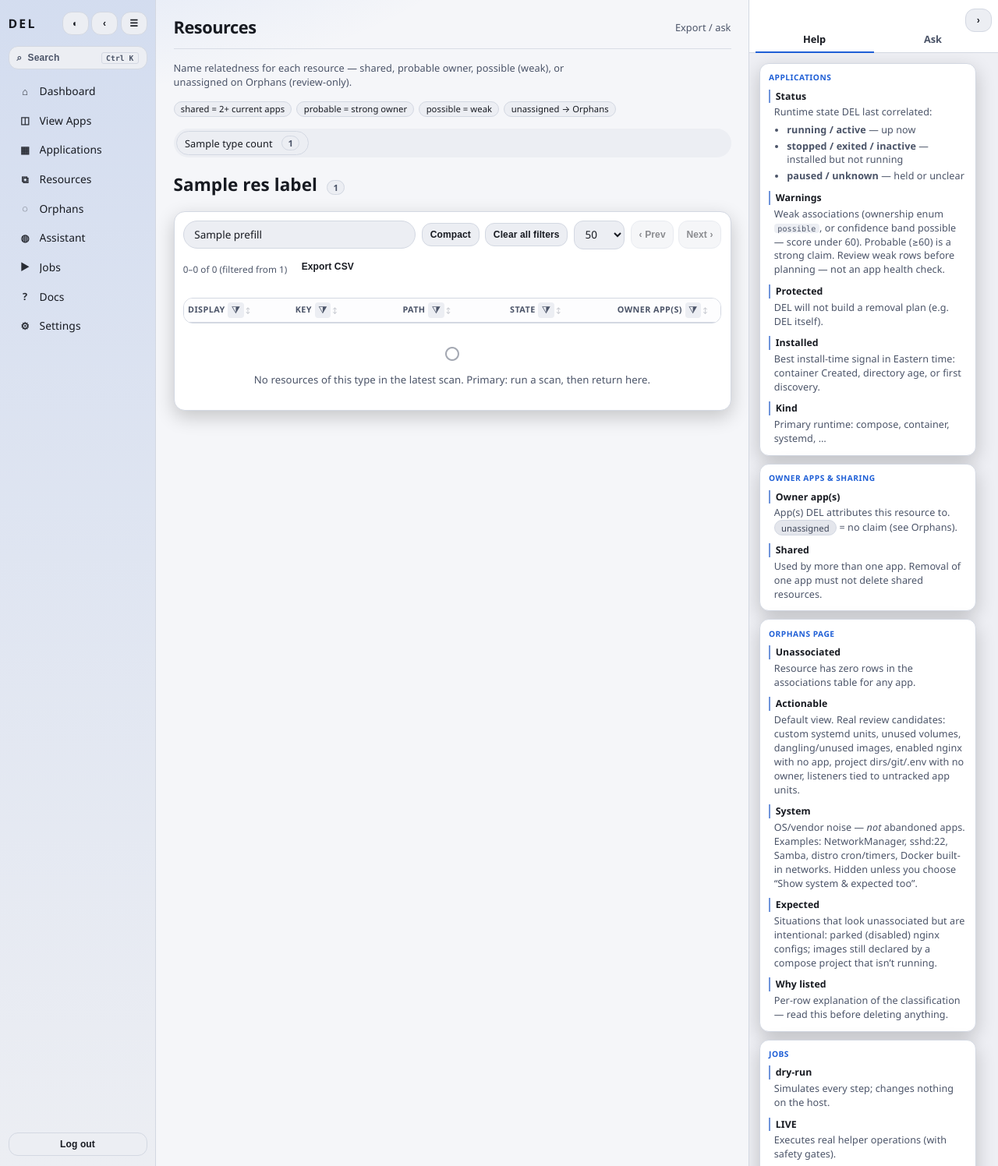
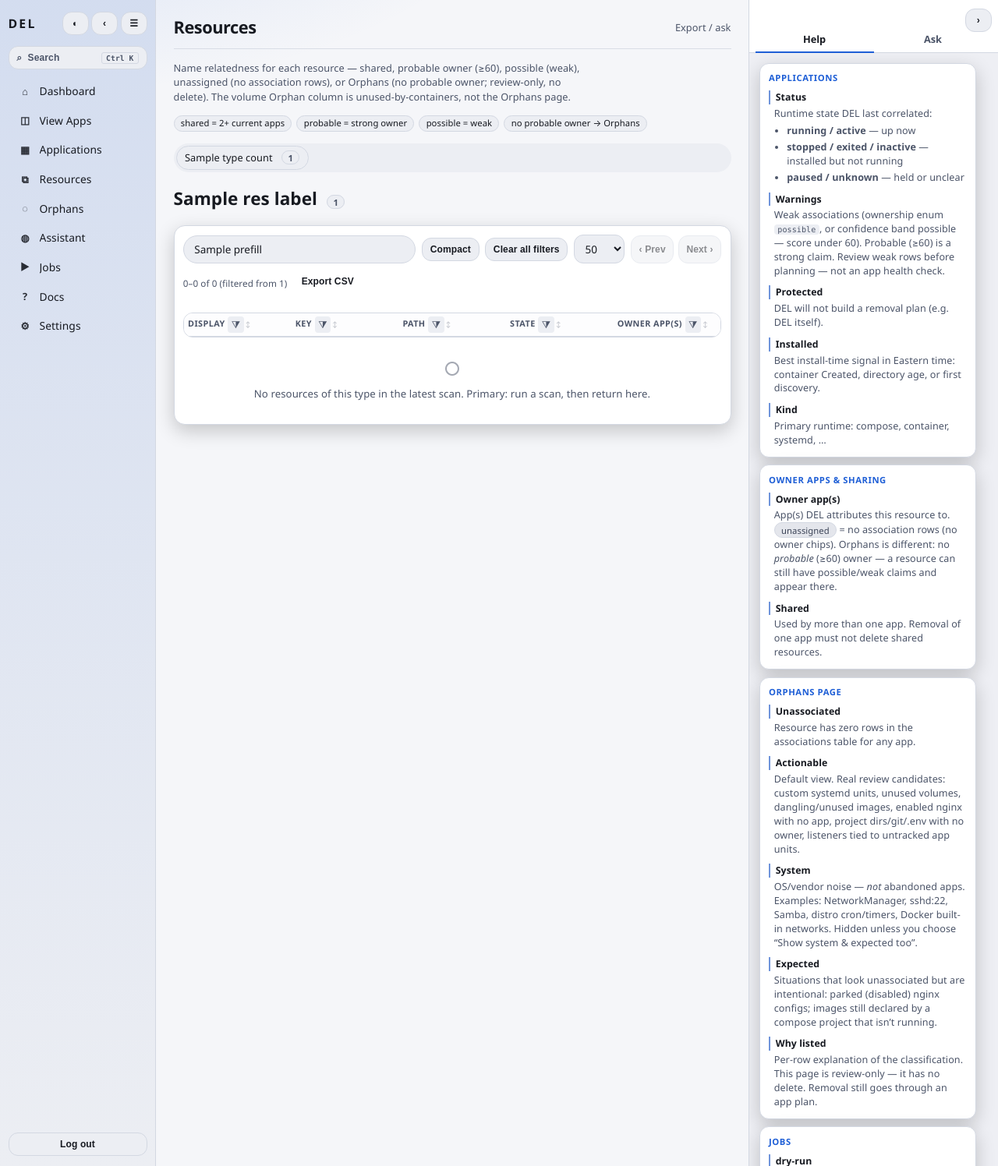
Before and after one commit to adminbjkai/del, a FastAPI app: template backend/del_app/web/templates/resources.html in a window 1280 px wide. Shown: the whole page at 78% size. Run offline with FastAPI, Linux system fonts and the light colour scheme; the template is opened without the code that fills it: most values are stand-ins (such as "Sample title", 1, 10 or a date in 2020); lists and menus that the app fills with data are empty; some libraries are stand-ins or nearby versions.

Commit message:
Loop 2: collapse duplicate panel CSS and unmix unassigned vs Orphans.
One panel/card rule. Readable badge type. Unassigned = no association
rows; Orphans = no probable owner. Glossary and Fern match.

```diff
--- a/backend/del_app/web/static/app.css
+++ b/backend/del_app/web/static/app.css
@@ -415,7 +415,7 @@ a:hover { color: var(--accent-hover); text-decoration: underline; }
 .glossary-section.is-hidden { display: none !important; }
 .glossary-section h3 {
   margin: 0 0 0.5rem;
-  font-size: 0.68rem;
+  font-size: var(--text-xs);
   text-transform: uppercase;
   letter-spacing: 0.05em;
   color: var(--accent);
--- a/backend/del_app/web/templates/_glossary.html
+++ b/backend/del_app/web/templates/_glossary.html
@@ -47,7 +47,7 @@
     <h3>Owner apps &amp; sharing</h3>
     <dl class="glossary-dl">
       <dt>Owner app(s)</dt>
-      <dd>App(s) DEL attributes this resource to. <span class="badge badge-grey">unassigned</span> = no claim (see Orphans).</dd>
+      <dd>App(s) DEL attributes this resource to. <span class="badge badge-grey">unassigned</span> = no association rows (no owner chips). Orphans is different: no <em>probable</em> (≥60) owner — a resource can still have possible/weak claims and appear there.</dd>
       <dt>Shared</dt>
       <dd>Used by more than one app. Removal of one app must not delete shared resources.</dd>
     </dl>
@@ -140,7 +140,7 @@
         nginx configs; images still declared by a compose project that isn’t running.
       </dd>
       <dt>Why listed</dt>
-      <dd>Per-row explanation of the classification — read this before deleting anything.</dd>
+      <dd>Per-row explanation of the classification. This page is review-only — it has no delete. Removal still goes through an app plan.</dd>
     </dl>
   </section>
 
--- a/backend/del_app/web/templates/_macros.html
+++ b/backend/del_app/web/templates/_macros.html
@@ -8,7 +8,7 @@
       {% if r.get('shared') %}<span class="badge badge-amber" title="Shared: more than one current app. Do not delete with a single app.">shared</span>{% endif %}
     </span>
   {% else %}
-    <a class="chip owner-chip owner-chip-unassigned" href="/orphans" title="No probable current owner — review on Orphans">unassigned</a>
+    <a class="chip owner-chip owner-chip-unassigned" href="/orphans" title="No association rows — not the same as Orphans (no probable owner). Review on Orphans if there is also no probable owner.">unassigned</a>
   {% endif %}
 {%- endmacro %}
 
--- a/backend/del_app/web/templates/app_detail.html
+++ b/backend/del_app/web/templates/app_detail.html
@@ -15,12 +15,12 @@
 <p class="muted">slug: {{ app.get('slug') }} · status: {{ app.get('status') }}
   {% if app.get('protected') %}<span class="badge badge-blue">protected</span>{% endif %}
 </p>
-<p class="page-lede">Name relatedness for this app’s resources — shared, probable owner, or possible (weak); unassigned is review-only on Orphans.</p>
+<p class="page-lede">Name relatedness for this app’s resources — shared, probable owner (≥60), or possible (weak). Unassigned chips mean no association rows. Orphans is no probable owner (review-only, no delete).</p>
 <div class="legend-row" aria-label="How rows relate">
   <span class="chip" title="More than one current application owns it">shared = 2+ current apps</span>
   <span class="chip" title="Confidence ≥ 60 counts as an owner">probable = strong owner</span>
   <span class="chip" title="Confidence 30–59; review, do not treat as owner">possible = weak</span>
-  <span class="chip" title="No probable current owner; review-only page">unassigned → Orphans</span>
+  <span class="chip" title="No probable (≥60) current owner; review-only, no delete. Unassigned chips are no association rows.">no probable owner → Orphans</span>
 </div>
 
 <div class="action-bar">
--- a/backend/del_app/web/templates/apps.html
+++ b/backend/del_app/web/templates/apps.html
@@ -15,12 +15,12 @@
     <button type="button" class="btn btn-sm btn-ghost" data-export-table="apps-table" title="Export the currently filtered rows as CSV">Export CSV</button>
   </div>
 </div>
-<p class="page-lede">Open an app to see name relatedness — shared, probable owner, possible (weak), or unassigned on Orphans (review-only).</p>
+<p class="page-lede">Open an app to see name relatedness — shared, probable owner (≥60), possible (weak), unassigned (no association rows), or Orphans (no probable owner; review-only, no delete).</p>
 <div class="legend-row" aria-label="How rows relate">
   <span class="chip" title="More than one current application owns it">shared = 2+ current apps</span>
   <span class="chip" title="Confidence ≥ 60 counts as an owner">probable = strong owner</span>
   <span class="chip" title="Confidence 30–59; review, do not treat as owner">possible = weak</span>
-  <span class="chip" title="No probable current owner; review-only page">unassigned → Orphans</span>
+  <span class="chip" title="No probable (≥60) current owner; review-only, no delete. Unassigned chips are no association rows.">no probable owner → Orphans</span>
 </div>
 
 <table id="apps-table" class="table" data-enhanced data-empty="No applications in this view. Primary: run a scan. Secondary: Show removed too for history, or clear filters." data-search-placeholder="Filter apps…"{% if search %} data-prefill="{{ search }}"{% endif %}>
--- a/backend/del_app/web/templates/dashboard.html
+++ b/backend/del_app/web/templates/dashboard.html
@@ -26,7 +26,7 @@
   <span class="chip" title="More than one current application owns it">shared = 2+ current apps</span>
   <span class="chip" title="Confidence ≥ 60 counts as an owner">probable = strong owner</span>
   <span class="chip" title="Confidence 30–59; review, do not treat as owner">possible = weak</span>
-  <span class="chip" title="No probable current owner; review-only page">unassigned → Orphans</span>
+  <span class="chip" title="No probable (≥60) current owner; review-only, no delete. Unassigned chips are no association rows.">no probable owner → Orphans</span>
   <span class="chip" title="Ask cannot plan or delete">Ask = read-only</span>
 </div>
 
--- a/backend/del_app/web/templates/orphans.html
+++ b/backend/del_app/web/templates/orphans.html
@@ -18,12 +18,12 @@
   </div>
 </div>
 
-<p class="page-lede">Name relatedness here is unassigned only — review-only; shared and probable owners live on Apps and Resources.</p>
+<p class="page-lede">Name relatedness here is no probable owner (≥60) — review-only, no delete. Possible/weak claims may still exist. Shared and probable owners live on Apps and Resources. Unassigned chips mean no association rows, which is stricter than this page.</p>
 <div class="legend-row" aria-label="How rows relate">
   <span class="chip" title="More than one current application owns it">shared = 2+ current apps</span>
   <span class="chip" title="Confidence ≥ 60 counts as an owner">probable = strong owner</span>
   <span class="chip" title="Confidence 30–59; review, do not treat as owner">possible = weak</span>
-  <span class="chip" title="No probable current owner; review-only page">unassigned → Orphans</span>
+  <span class="chip" title="No probable (≥60) current owner; review-only, no delete. Unassigned chips are no association rows.">no probable owner → Orphans</span>
 </div>
 <p class="muted">Actionable {{ counts.get('actionable', 0) }} · System {{ counts.get('system', 0) }} · Expected {{ counts.get('expected', 0) }} · unassociated {{ unfiltered_total }}.</p>
 
--- a/backend/del_app/web/templates/resources.html
+++ b/backend/del_app/web/templates/resources.html
@@ -15,12 +15,12 @@
     {% endif %}
   </div>
 </div>
-<p class="page-lede">Name relatedness for each resource — shared, probable owner, possible (weak), or unassigned on Orphans (review-only).</p>
+<p class="page-lede">Name relatedness for each resource — shared, probable owner (≥60), possible (weak), unassigned (no association rows), or Orphans (no probable owner; review-only, no delete). The volume Orphan column is unused-by-containers, not the Orphans page.</p>
 <div class="legend-row" aria-label="How rows relate">
   <span class="chip" title="More than one current application owns it">shared = 2+ current apps</span>
   <span class="chip" title="Confidence ≥ 60 counts as an owner">probable = strong owner</span>
   <span class="chip" title="Confidence 30–59; review, do not treat as owner">possible = weak</span>
-  <span class="chip" title="No probable current owner; review-only page">unassigned → Orphans</span>
+  <span class="chip" title="No probable (≥60) current owner; review-only, no delete. Unassigned chips are no association rows.">no probable owner → Orphans</span>
 </div>
 
 <nav class="tabbar">
```
Also changed, not shown: other parts of backend/del_app/web/static/app.css (+10 -18 lines), 3 other files.
